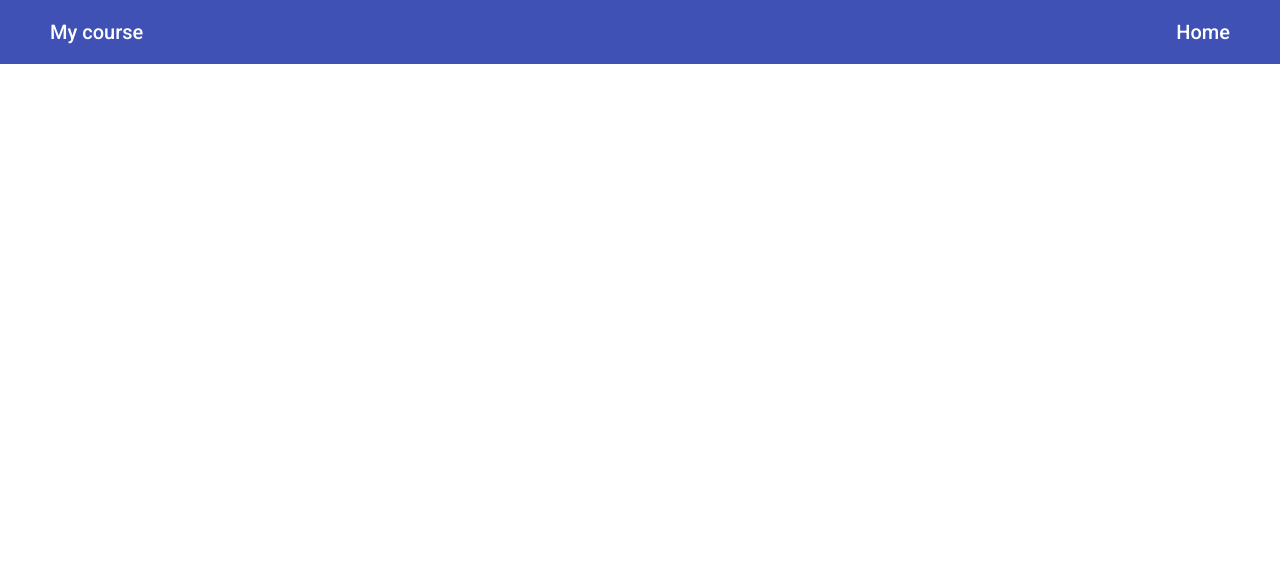
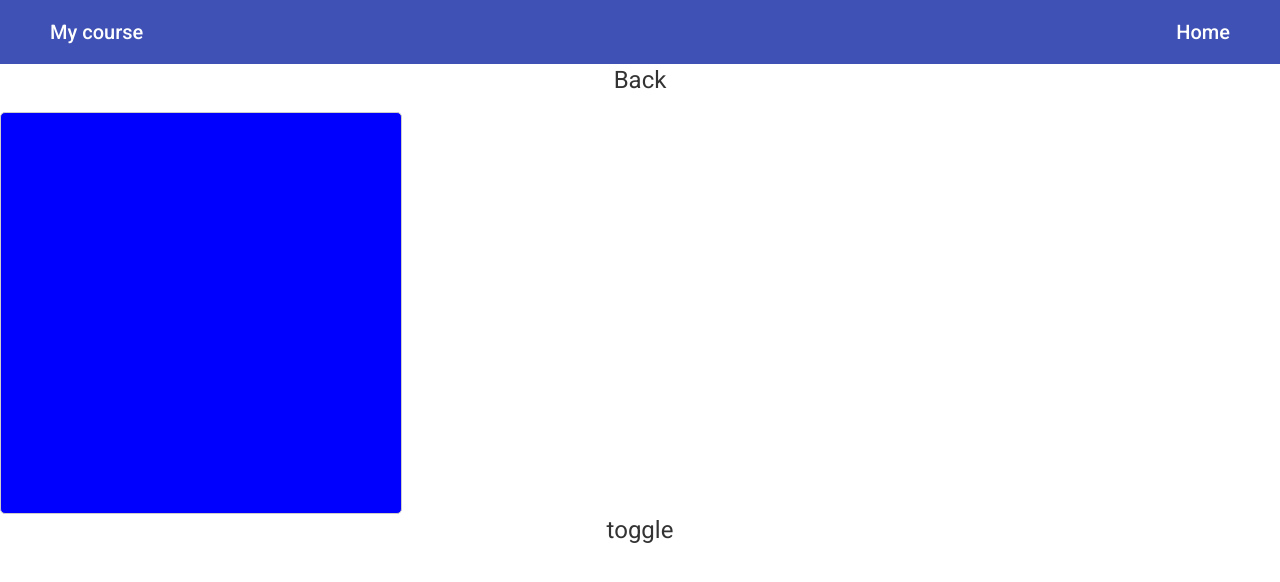
Before and after one commit to IgorShevchuk111/angular-course, an Angular app: page /DirectiveNgStyle in a window 1280 px wide. Before the commit this address led to /. Shown: the top 582 px of the page. Built offline with nearby package versions, Linux system fonts and the light colour scheme.

Commit message:
added 2 way binding and ngStyle directive

```diff
--- a/src/app/app-routing.module.ts
+++ b/src/app/app-routing.module.ts
@@ -2,7 +2,9 @@ import { NgModule } from '@angular/core';
 import { RouterModule, Routes } from '@angular/router';
 import { BindingImgComponent } from './components/binding-img/binding-img.component';
 import { ContentTitleComponent } from './components/content-title/content-title.component';
+import { DirectiveNgStyleComponent } from './components/directive-ng-style/directive-ng-style.component';
 import { EventBindingComponent } from './components/event-binding/event-binding.component';
+import { TwoWayBindingComponent } from './components/two-way-binding/two-way-binding.component';
 import { HomePageComponent } from './home-page/home-page.component';
 
 
@@ -10,7 +12,9 @@ const routes: Routes = [
   {path: '', component: HomePageComponent},
   {path: 'content/:i', component: ContentTitleComponent},
   {path:  'binding-img', component: BindingImgComponent},
-  {path:  'EventBinding', component: EventBindingComponent}
+  {path:  'EventBinding', component: EventBindingComponent},
+  {path:  'TwoWayBinding', component: TwoWayBindingComponent},
+  {path:  'DirectiveNgStyle', component: DirectiveNgStyleComponent},
 
 ]
 
--- a/src/app/components/content-title/content-title.component.ts
+++ b/src/app/components/content-title/content-title.component.ts
@@ -36,7 +36,10 @@ export class ContentTitleComponent implements OnInit {
         this.mov = "EventBinding";
       break;
       case 2:
-        this.mov = "2way-binding";
+        this.mov = "TwoWayBinding";
+      break;
+      case 3:
+        this.mov = "DirectiveNgStyle";
       break;
 
       default:
--- /dev/null
+++ b/src/app/components/directive-ng-style/directive-ng-style.component.html
@@ -0,0 +1,17 @@
+<div class="link-button">
+    <a  mat-button [routerLink]="['/']"><h1>Back</h1></a>
+</div>
+
+<div [ngStyle]="{
+    width: '400px',
+    height: '400px',
+    border: '1px solid #ccc',
+    borderRadius: '5px',
+    background: toggle? 'red' : 'blue'
+}">
+
+</div>
+
+<div class="link-button">
+    <a  mat-button (click)="toggle = !toggle"><h1>toggle</h1></a>
+</div>
--- /dev/null
+++ b/src/app/components/directive-ng-style/directive-ng-style.component.scss
@@ -0,0 +1,5 @@
+.link-button {
+    max-width: 400px;
+    margin: 0 auto;
+    text-align: center;
+}
--- /dev/null
+++ b/src/app/components/directive-ng-style/directive-ng-style.component.ts
@@ -0,0 +1,17 @@
+import { Component, OnInit } from '@angular/core';
+
+@Component({
+  selector: 'app-directive-ng-style',
+  templateUrl: './directive-ng-style.component.html',
+  styleUrls: ['./directive-ng-style.component.scss']
+})
+export class DirectiveNgStyleComponent implements OnInit {
+
+  toggle = false
+
+  constructor() { }
+
+  ngOnInit(): void {
+  }
+
+}
--- /dev/null
+++ b/src/app/components/two-way-binding/two-way-binding.component.html
@@ -0,0 +1,13 @@
+
+<!-- import { FormsModule } from '@angular/forms'; -->
+
+<div class="link-button">
+    <a  mat-button [routerLink]="['/']"><h1>Back</h1></a>
+</div>
+
+<mat-form-field >
+    <mat-label>Enter text</mat-label>
+    <input matInput type="text" [(ngModel)]="inputValue">
+</mat-form-field>
+
+<p>{{inputValue}}</p>
--- /dev/null
+++ b/src/app/components/two-way-binding/two-way-binding.component.scss
@@ -0,0 +1,12 @@
+mat-form-field {
+    margin: 30px auto;
+    max-width: 400px;
+    display: block;
+  }
+
+  .link-button{
+    display: block;
+    max-width: 400px;
+    margin: 20px auto;
+    text-align: center;
+  }
--- /dev/null
+++ b/src/app/components/two-way-binding/two-way-binding.component.ts
@@ -0,0 +1,17 @@
+import { Component, OnInit } from '@angular/core';
+
+@Component({
+  selector: 'app-two-way-binding',
+  templateUrl: './two-way-binding.component.html',
+  styleUrls: ['./two-way-binding.component.scss']
+})
+export class TwoWayBindingComponent implements OnInit {
+
+  inputValue: string  = ''
+
+  constructor() { }
+
+  ngOnInit(): void {
+  }
+
+}
--- a/src/app/services/content.service.ts
+++ b/src/app/services/content.service.ts
@@ -10,7 +10,7 @@ export class ContentService {
   constructor() { }
 
    contents = [
-    'Binding Img', 'Event binding','2 Way binnding'
+    'Binding Img', 'Event binding','2 Way binnding','Directive ngStyle'
   ]
 
   getTitleByi(i: number) {
```
Also changed, not shown: src/app/app.module.ts (+8 -2 lines), src/app/home-page/course-content.component.ts (deleted), src/styles.scss (line endings or trailing spaces).
